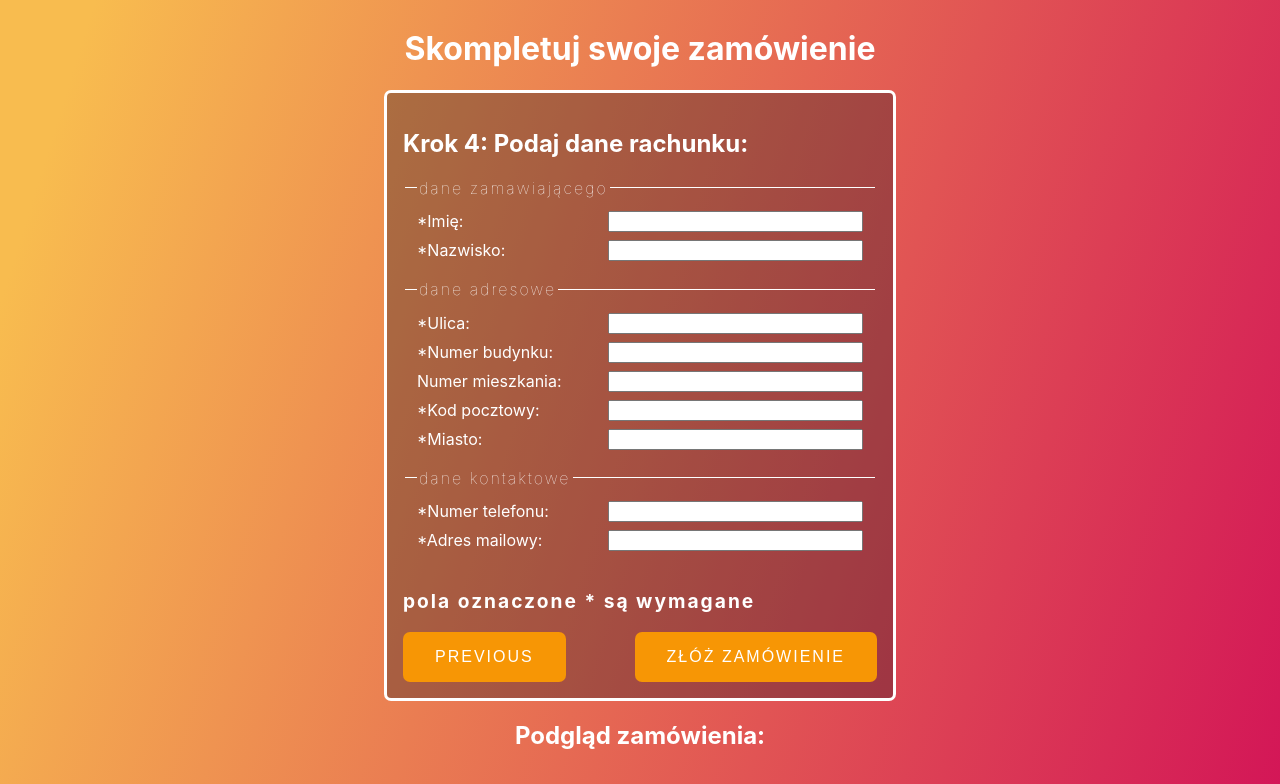
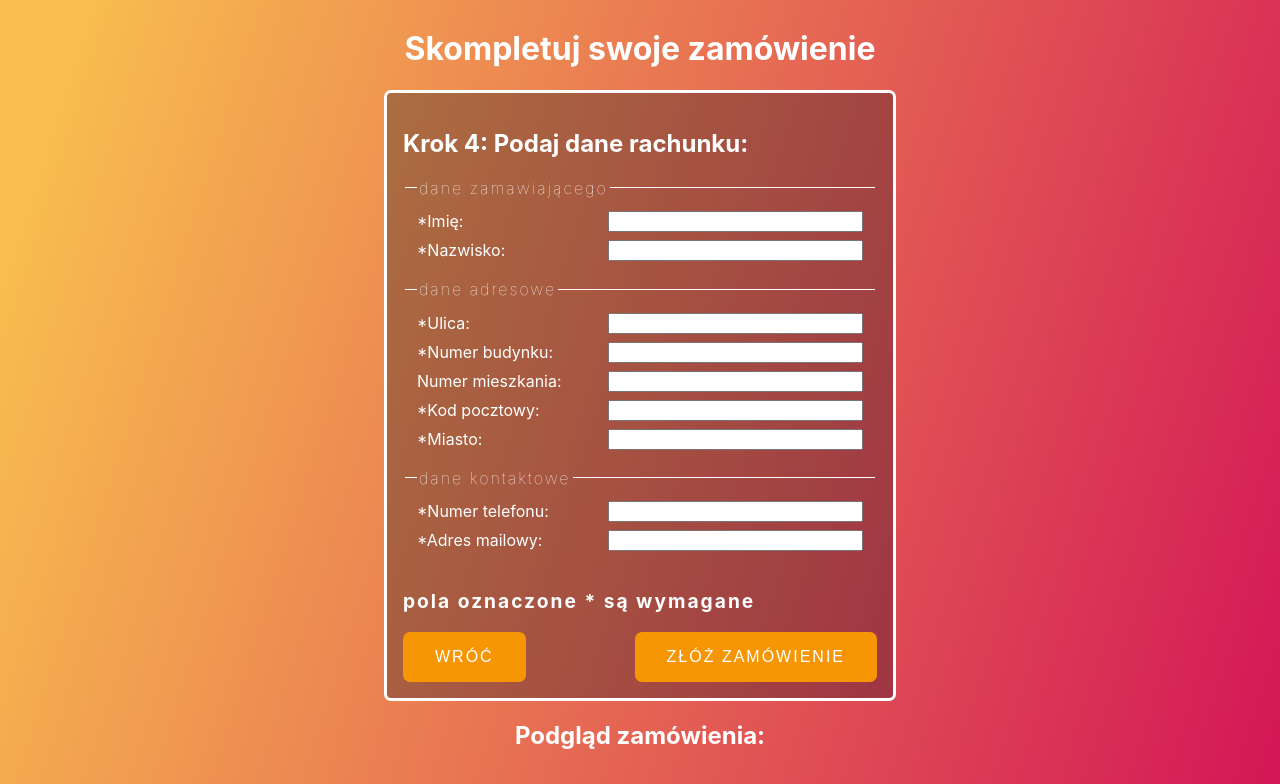
Before and after one commit to Mietlicha/multi-form-step, a React (Create React App) app: page /step3 in a window 1280 px wide. Shown: the top 784 px of the page. Built offline with nearby package versions, Linux system fonts and the light colour scheme.

Commit message:
fix going back to previous step

```diff
--- a/src/components/Step1.js
+++ b/src/components/Step1.js
@@ -12,7 +12,6 @@ export const Step1 = () => {
   const dispatch = useDispatch();
   const history = useHistory();
   const base = useSelector((state) => state.data.base);
-  let price = useSelector((state) => state.helper.price);
   let step = useSelector((state) => state.helper.step);
 
   const { register, handleSubmit, errors } = useForm({
@@ -24,7 +23,6 @@ export const Step1 = () => {
   const onSubmit = (data) => {
     dispatch(chooseBase(data.base));
     dispatch(incrementStep({ step: step++ }));
-
     const form = document.querySelector('form');
     form.style.opacity = '0';
     form.style.transition = '0.3s all';
@@ -65,7 +63,7 @@ export const Step1 = () => {
       {errors.base && <Error>wybierz jedną z opcji</Error>}
       <Tip>Dodanie nadruku kosztuje 5zł</Tip>
       <StepComplete>
-        <Next type="submit">Next</Next>
+        <Next type="submit">dalej</Next>
       </StepComplete>
     </Form>
   );
--- a/src/components/Step2.js
+++ b/src/components/Step2.js
@@ -2,7 +2,11 @@ import React from 'react';
 import { useDispatch, useSelector } from 'react-redux';
 import { useHistory } from 'react-router-dom';
 import { useForm } from 'react-hook-form';
-import { chooseGraphic, incrementStep } from '../store/rootSlice';
+import {
+  chooseGraphic,
+  incrementStep,
+  decrementStep,
+} from '../store/rootSlice';
 import { Link } from 'react-router-dom';
 import { Form, Input, ImageLabel } from './styled-components/Form';
 import { StepComplete, Previous, Next } from './styled-components/Steps';
@@ -77,9 +81,14 @@ export const Step2 = () => {
       {errors.graphic && <Error>wybierz jedną grafikę</Error>}
       <StepComplete>
         <Link to="/">
-          <Previous type="submit">previous</Previous>
+          <Previous
+            onClick={() => dispatch(decrementStep({ step: step-- }))}
+            type="submit"
+          >
+            wróć
+          </Previous>
         </Link>
-        <Next type="submit">Next</Next>
+        <Next type="submit">dalej</Next>
       </StepComplete>
     </Form>
   );
--- a/src/components/Step3.js
+++ b/src/components/Step3.js
@@ -2,7 +2,11 @@ import React from 'react';
 import { useDispatch, useSelector } from 'react-redux';
 import { useHistory } from 'react-router-dom';
 import { useForm } from 'react-hook-form';
-import { chooseBillingInfo, incrementStep } from '../store/rootSlice';
+import {
+  chooseBillingInfo,
+  incrementStep,
+  decrementStep,
+} from '../store/rootSlice';
 import { Form } from './styled-components/Form';
 import { Link } from 'react-router-dom';
 import { StepComplete, Previous, Next } from './styled-components/Steps';
@@ -214,7 +218,12 @@ export const Step3 = () => {
       <Tip>pola oznaczone * są wymagane</Tip>
       <StepComplete>
         <Link to="/step2">
-          <Previous type="submit">previous</Previous>
+          <Previous
+            onClick={() => dispatch(decrementStep({ step: step-- }))}
+            type="submit"
+          >
+            wróć
+          </Previous>
         </Link>
         <Next type="submit">złóż zamówienie</Next>
       </StepComplete>
--- a/src/store/rootSlice.js
+++ b/src/store/rootSlice.js
@@ -43,7 +43,7 @@ export const {
 const helpers = createSlice({
   name: 'help',
   initialState: {
-    price: '0',
+    price: 0,
     step: 1,
   },
   reducers: {
```
